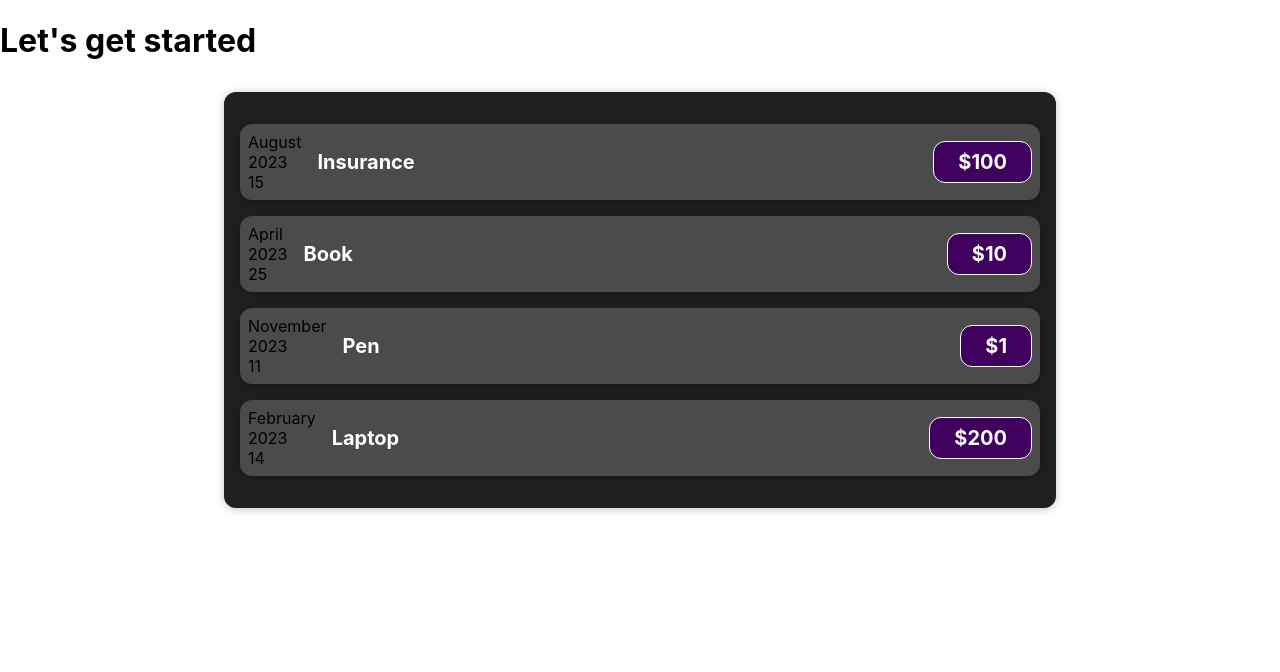
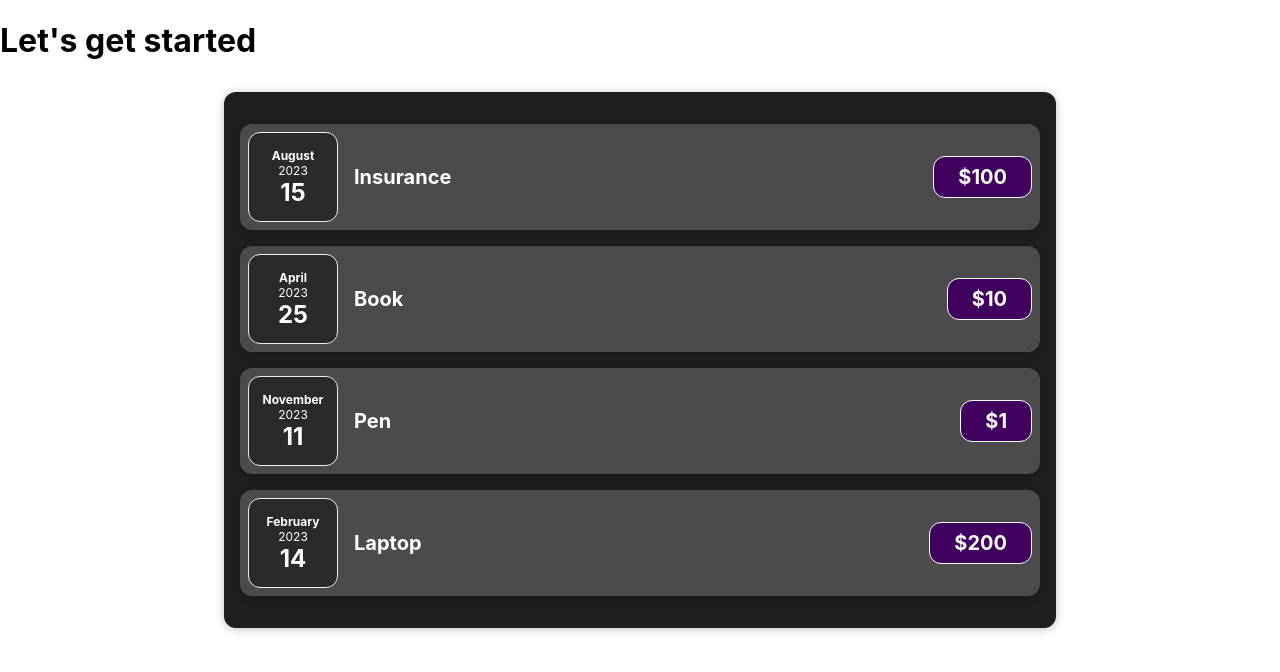
Before and after one commit to mdsabamoin/React, a React (Create React App) app: page / in a window 1280 px wide. Shown: the top 672 px of the page. Built offline with nearby package versions, Linux system fonts and the light colour scheme.

Commit message:
date with CSS

```diff
--- a/src/component/ExpenseDate.js
+++ b/src/component/ExpenseDate.js
@@ -19,10 +19,10 @@
   const year = props.date.getFullYear();
   const date = props.date.getDate();
   return (
-    <div>
-        <div>{month}</div>
-        <div>{year}</div>
-        <div>{date}</div>
+    <div className="expense-date">
+        <div className="expense-date__month">{month}</div>
+        <div className="expense-date__year">{year}</div>
+        <div className="expense-date__day">{date}</div>
       </div>
   )
 }
```
